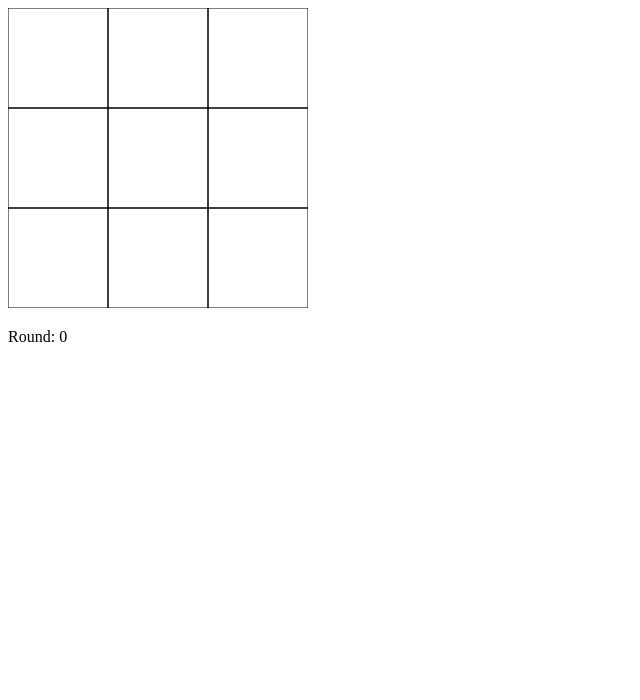
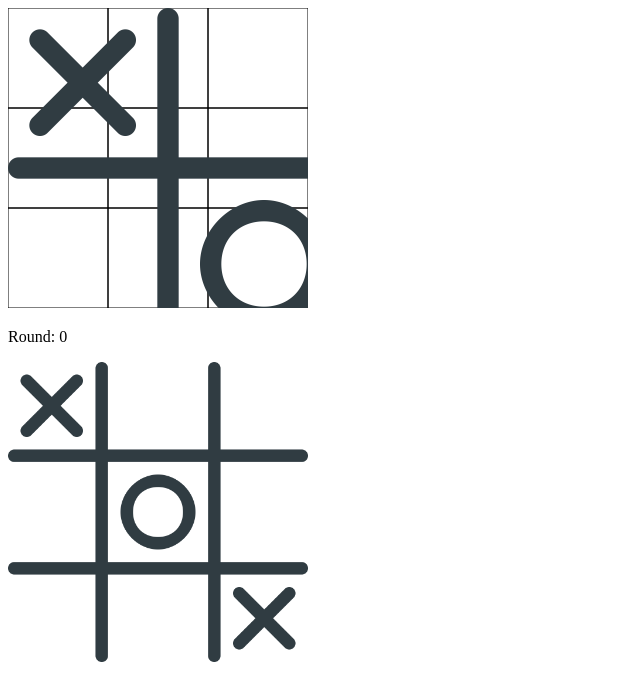
Before and after one commit to younessbennaj/tic-toe-game, a plain HTML site: page index.html in a window 1280 px wide. Shown: the whole page, without its empty margins (0-640 px from the left). Drawn offline with Linux system fonts and the light colour scheme.

Commit message:
add a sprite and draw it into the canavas with a drawImage method

```diff
--- a/index.html
+++ b/index.html
@@ -18,6 +18,10 @@
         <span id="roundCounter">0</span>
     </p>
     <p id="resultMessage"></p>
+    <!-- style="display:none;" -->
+    <div>
+        <img id="sprite" src="img/sprite.png" width="300" height="300">
+    </div>
 </body>
 
 <script type="module" src="index.js"></script>
--- a/modules/board.js
+++ b/modules/board.js
@@ -1,5 +1,7 @@
 //We need to import our Tile class
 import { Tile } from './tile.js';
+//Get our sprite image
+var sprite = document.getElementById("sprite");
 
 // Our Board class that create an instance of a board game
 class Board {
@@ -32,6 +34,7 @@ class Board {
         this.ctx.fillStyle = this.tileColor;
         this.drawTiles();
         this.buildTiles();
+        this.drawImage();
 
         let that = this;
 
@@ -141,6 +144,10 @@ class Board {
         this.ctx.canvas.addEventListener('click', clickOnBoard);
     }
 
+    drawImage() {
+        this.ctx.drawImage(sprite, 0, 0);
+    }
+
     drawTiles() {
         //Draw tiles in the convas for given dimensions and tiles width/height
         for (var i = 0; i < this.dim; i++) {
```
Also changed, not shown: img/sprite.png (added).
